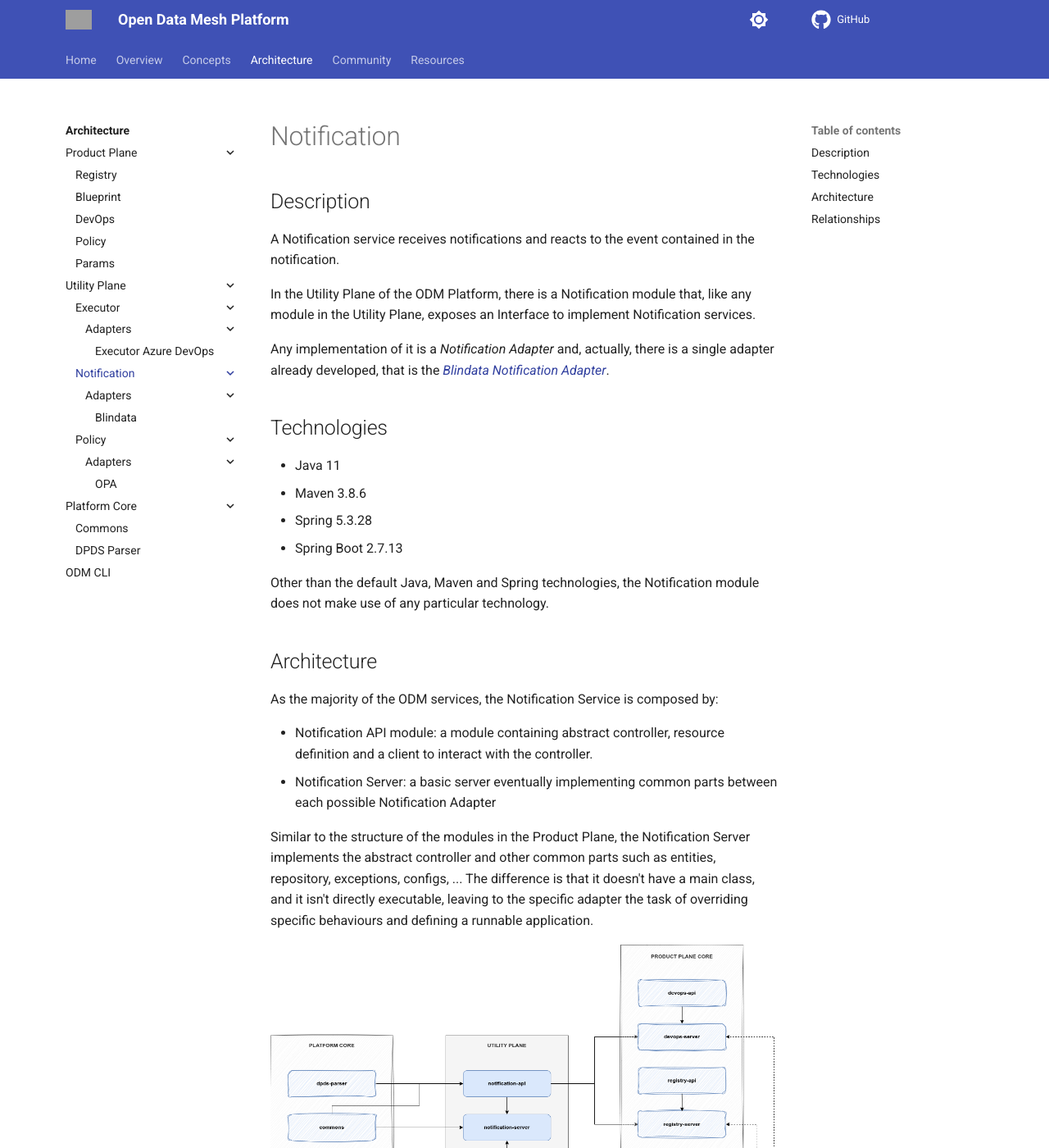
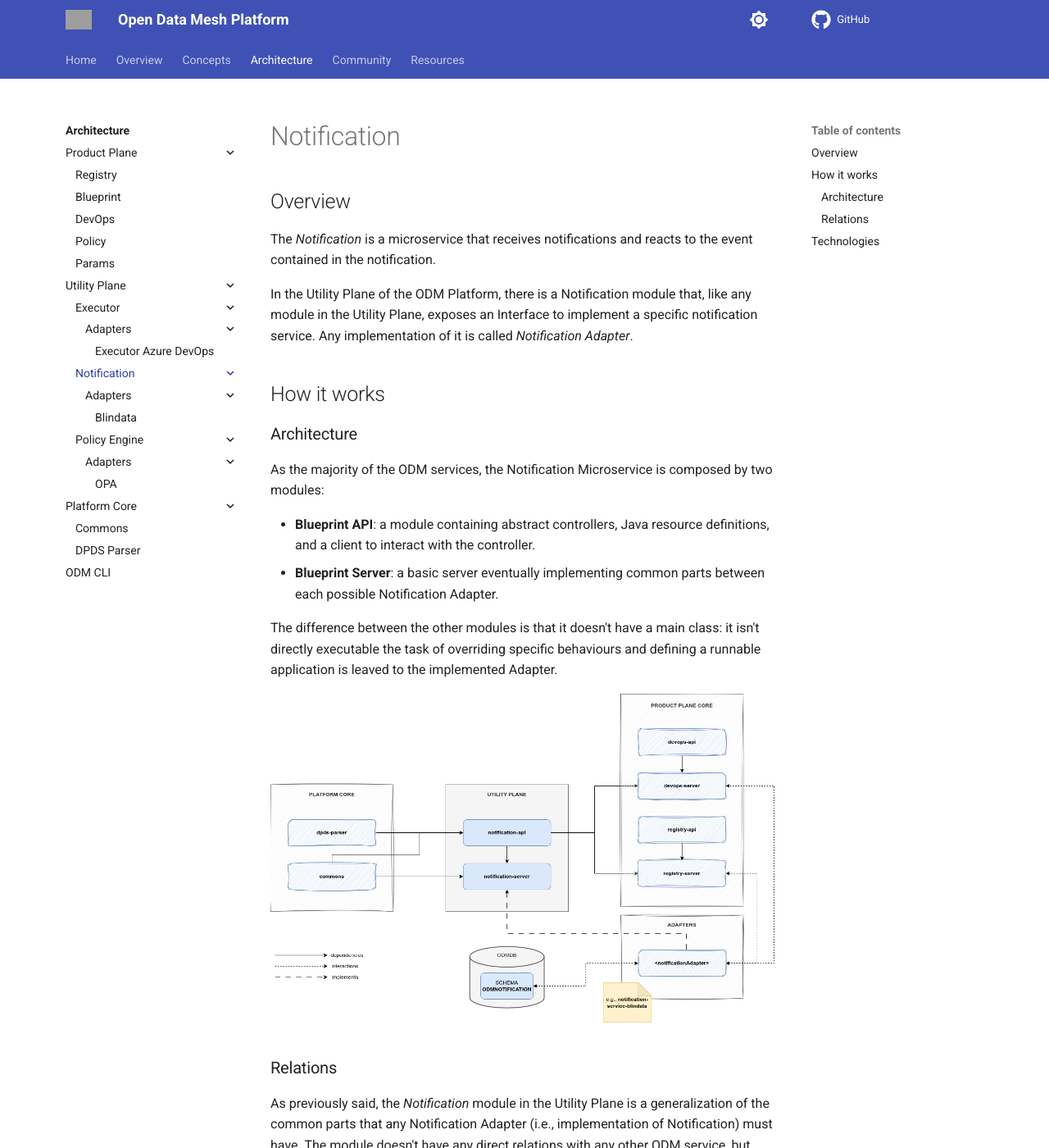
Before and after one commit to opendatamesh-initiative/odm-site-platform, an MkDocs documentation site: the page built from docs/architecture/utility-plane/notification/index.md, in a window 1280 px wide and 1400 px high. Shown: the whole window at 82% size. Built offline with MkDocs 1.6.1 and Material for MkDocs 9.7.7, drawn with Linux system fonts in a browser that asks for light colours; comment, search, counter and statistics services are not loaded; some of the changed text lies outside the part shown; grey boxes are pictures that could not be loaded.

Commit message:
Refactor: indexes, mkdocs, params

```diff
--- a/docs/architecture/utility-plane/notification/index.md
+++ b/docs/architecture/utility-plane/notification/index.md
@@ -1,46 +1,38 @@
 # Notification
 
-## Description
+## Overview
 
-A Notification service receives notifications and reacts to the event contained in the notification.
+The *Notification* is a microservice that receives notifications and reacts to the event contained in the notification.
 
 In the Utility Plane of the ODM Platform, there is a Notification module that,
-like any module in the Utility Plane, exposes an Interface to implement Notification services.
+like any module in the Utility Plane, exposes an Interface to implement a specific notification service. Any implementation of it is called _Notification Adapter_.
 
-Any implementation of it is a _Notification Adapter_ and, actually, there is a single
-adapter already developed, that is the [_Blindata Notification Adapter_](adapters/blindata.md).
 
-## Technologies
-* Java 11
-* Maven 3.8.6
-* Spring 5.3.28
-* Spring Boot 2.7.13
+## How it works
 
-Other than the default Java, Maven and Spring technologies,
-the Notification module does not make use of any particular technology.
+### Architecture
 
-## Architecture
-As the majority of the ODM services, the Notification Service is composed by:
+As the majority of the ODM services, the Notification Microservice is composed by two modules:
 
-* Notification API module: a module containing abstract controller, resource definition and a client to interact with the controller.
-* Notification Server: a basic server eventually implementing common parts between each possible Notification Adapter
+* **Blueprint API**: a module containing abstract controllers, Java resource definitions, and a client to interact with the controller.
+* **Blueprint Server**: a basic server eventually implementing common parts between each possible Notification Adapter.
 
-Similar to the structure of the modules in the Product Plane, the Notification Server implements
-the abstract controller and other common parts such as entities, repository, exceptions, configs, ...
-The difference is that it doesn't have a main class, and it isn't directly executable, leaving to the
-specific adapter the task of overriding specific behaviours and defining a runnable application.
+The difference between the other modules is that it doesn't have a main class: it isn't directly executable the task of overriding specific behaviours and defining a runnable application is leaved to the implemented Adapter.
 
 ![Notification-diagram](../../../images/architecture/utility-plane/notification/notification_architecture.png)
 
-## Relationships
-Notification in Utility Plane is a generalization of the common parts that any
-Notification Adapter (i.e., implementation of Notification) must have.
-It doesn't have any direct relationship with any other ODM service,
-but each Notification Adapter will implement its abstract Controller.
+### Relations
 
-Then, a Notification Adapter interacts in a passive way (i.e., receives API calls) with ODM services such as
-[_DevOps Service_](../../product-plane/devops.md) or [_Registry Server_](../../product-plane/registry.md).
+As previously said, the _Notification_ module in the Utility Plane is a generalization of the common parts that any Notification Adapter (i.e., implementation of Notification) must have. The module doesn't have any direct relations with any other ODM service, but each Notification Adapter needs to implement its abstract controller.
 
+Then, a Notification Adapter interacts in a passive way (i.e., receives API calls) with ODM services such as [_DevOps Service_](../../product-plane/devops.md) or [_Registry Server_](../../product-plane/registry.md).
+
+<!--
 The ODM services know how to interact with a specific Adapter thanks to the Notification
-`NotificationClient`. The Notification module in the ODM Utility Plane has indeed a client that handles communication with
-the abstract controller, and each adapter directly implements the abstract controller.
+`NotificationClient`. The Notification module in the ODM Utility Plane has indeed a client that handles communication with the abstract controller, and each adapter directly implements the abstract controller.
+-->
+
+
+## Technologies
+
+Other than the default Java, Maven and Spring technologies, the Notification module does not make use of any particular technology.
--- a/mkdocs.yml
+++ b/mkdocs.yml
@@ -41,7 +41,7 @@ nav:
           - './architecture/utility-plane/notification/index.md'
           - 'Adapters':
               - 'Blindata': './architecture/utility-plane/notification/adapters/blindata.md'
-        - 'Policy':
+        - 'Policy Engine':
             - './architecture/utility-plane/policy/index.md'
             - 'Adapters':
                 - 'OPA': './architecture/utility-plane/policy/adapters/opa.md'
```
Also changed, not shown: docs/architecture/product-plane/params.md (+5 -1 lines), docs/architecture/utility-plane/executor/index.md (+19 -28 lines), docs/architecture/utility-plane/index.md (+6 -9 lines), docs/architecture/utility-plane/policy/index.md (+24 -16 lines).
